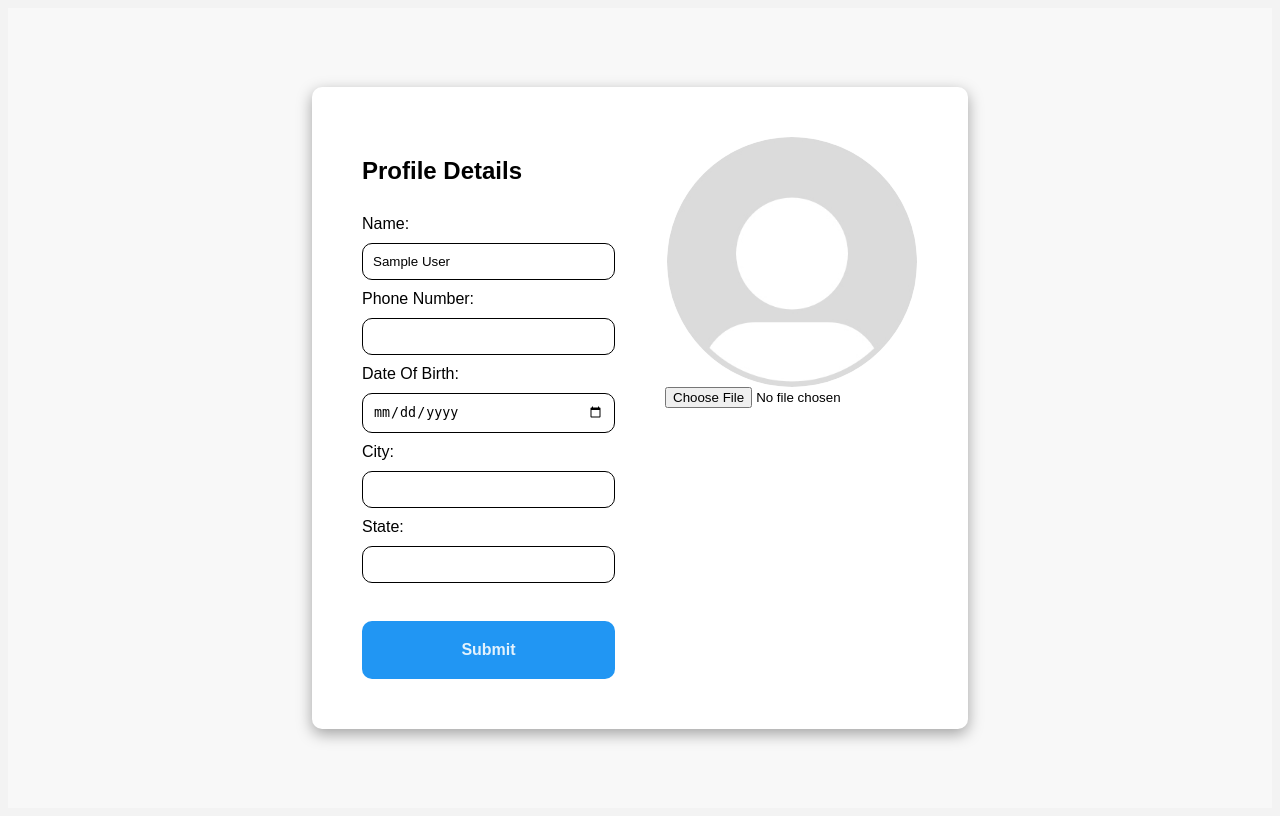
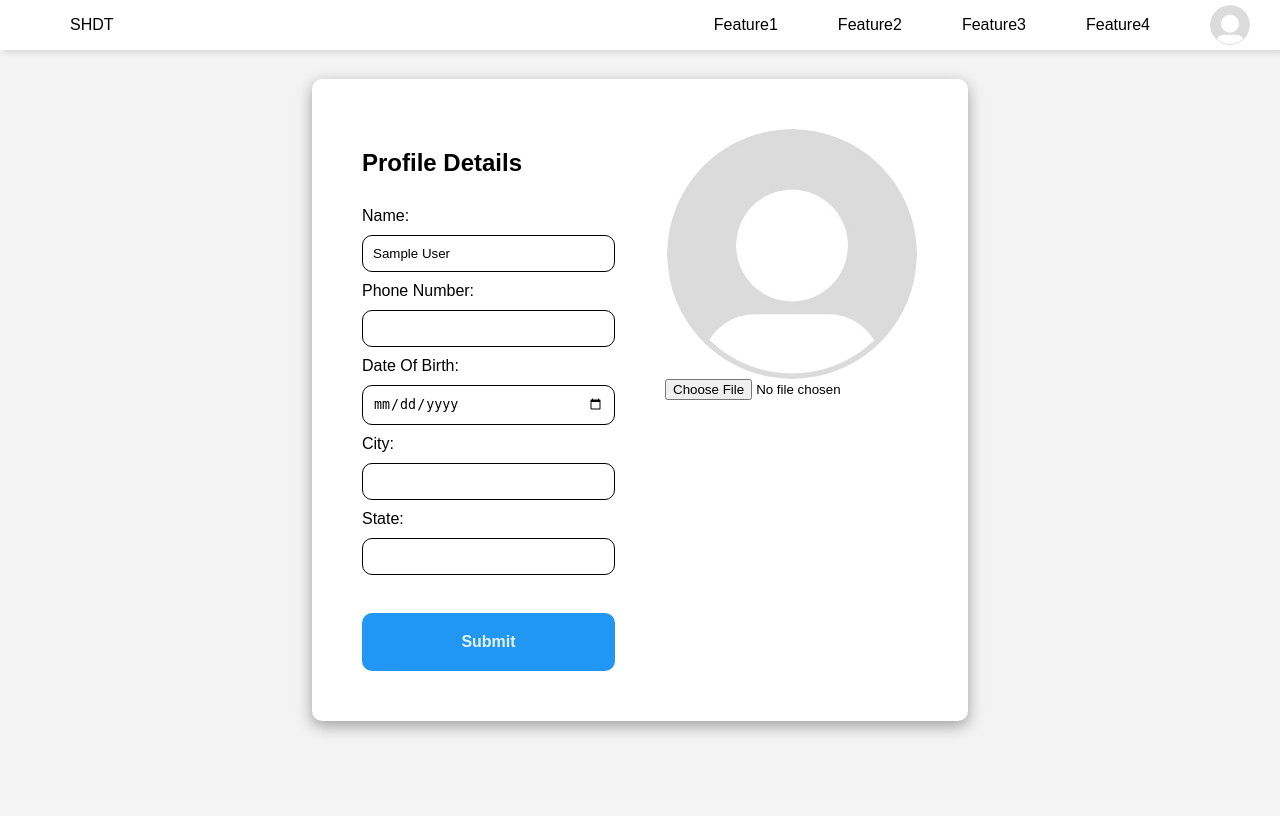
Before and after one commit to adityadorge/Secure-Healthcare-Data-Transfer, a Django app: page /profile_settings/ in a window 1280 px wide. After the commit the page ends 735 px from the top, so only its background shows below. Run offline with Django 5.2, Linux system fonts and the light colour scheme; the visitor is signed in with stand-in values (Sample User, id 1).

Commit message:
add nav bar + fix css issues

```diff
--- a/SHDTsys/user_auth/static/css/main.css
+++ b/SHDTsys/user_auth/static/css/main.css
@@ -5,6 +5,136 @@
     font-family: sans-serif;
     font-size: 16px;
     background-color: #f3f3f3;
+}
+
+body {
+    height: 100vh;
+    margin: 0;
+    padding: 0;
+}
+
+/* main{
+    margin-top: 3rem;
+} */
+
+/* NAVBAR */
+nav {
+    background-color: #fff;
+    box-shadow: 3px 3px 5px rgba(0, 0, 0, 0.1);
+    position: fixed;
+    top: 0;
+    width: 100%;
+
+}
+
+nav ul {
+    margin: 0;
+    list-style: none;
+    display: flex;
+    justify-content: flex-end;
+    align-items: center;
+}
+
+nav ul li {
+    height: 50px;
+}
+
+nav a {
+    height: 100%;
+    padding: 0 30px;
+    text-decoration: none;
+    color: #000;
+    display: flex;
+    align-items: center;
+    font-weight: 500;
+    /* font-size: 1.2rem; */
+}
+
+.nav-profile-pic {
+    width: 40px;
+    height: auto;
+    border-radius: 50%;
+}
+
+nav a:hover {
+    background-color: #f6f6f6;
+}
+
+nav li:first-child {
+    margin-right: auto;
+}
+
+.sidebar {
+    position: fixed;
+    top: 0;
+    right: 0;
+    height: 100vh;
+    width: 250px;
+    z-index: 999;
+    background-color: rgba(255, 255, 255, 0.2);
+    box-shadow: -10px 0 10px rgba(0, 0, 0, 0.1);
+    backdrop-filter: blur(10px);
+    /* transform: translateX(100%); */
+    /* transition: transform 0.3s ease-in-out; */
+    display: none;
+    flex-direction: column;
+    align-items: flex-start;
+    justify-content: flex-start;
+}
+
+.sidebar li,
+.sidebar a {
+    width: 100%;
+}
+
+.menu-button {
+    display: none;
+}
+
+
+.dropdown li{
+    display: block;
+}
+
+.dropdown li a{
+   padding: 0;
+   display: block;
+}
+
+
+.dropdown {
+    width: 100px;
+    padding: 0;
+    list-style: none;
+    background-color: #fff;
+    /* width: 100%; */
+    position: absolute;
+    z-index: 999;
+    display: none;
+}
+
+.dropdown li{
+    padding: 5px;
+}
+
+nav ul li:hover ul.dropdown {
+    display: block;
+}
+
+@media (max-width: 800px) {
+    .hideOnMobile {
+        display: none;
+    }
+
+    .menu-button {
+        display: block;
+    }
+}
+
+@media (max-width: 400px) {
+    .sidebar {
+        width: 100%;
+    }
 }
 
 
@@ -44,7 +174,7 @@
 .showcase-container>img {
 
     /* min-width: 50svw; */
-    height:auto;
+    height: auto;
     width: 600px;
 }
 
@@ -108,7 +238,7 @@
     border-radius: 10px;
 }
 
-@media screen and (max-width: 500px) {
+@media (max-width: 800px) {
     .column {
         flex-wrap: wrap;
     }
@@ -149,7 +279,7 @@
 
 }
 
-.google-auth-form{
+.google-auth-form {
     display: flex;
     flex-direction: column;
     align-items: center;
@@ -157,13 +287,7 @@
 
 /* SNACKBAR CODE */
 
-body {
-    background-color: #f8f8f8;
-    display: flex;
-    justify-content: center;
-    align-items: center;
-    height: 100vh;
-}
+
 
 .snackbar {
     background: #ffffff;
@@ -251,7 +375,7 @@ body {
 }
 
 /* PROFILE SETTINGS PAGE */
-.profile-container{
+.profile-container {
     display: grid;
     gap: 50px;
     grid-template-columns: repeat(2, 1fr);
@@ -261,31 +385,31 @@ body {
     box-shadow: rgba(0, 0, 0, 0.35) 0px 5px 15px;
 }
 
-.profile-div{
+.profile-div {
     display: flex;
     flex-direction: column;
     align-items: center;
 }
 
-.profile-pic{
+.profile-pic {
     width: 250px;
     height: 250px;
     border-radius: 50%;
 }
 
-.form-page{
+.form-page {
     display: flex;
     flex-direction: column;
     row-gap: 10px;
 }
 
-.form-page>input{
+.form-page>input {
     padding: 10px;
     border: 1px solid black;
     border-radius: 10px;
 }
 
-.form-page>button{
+.form-page>button {
     background-color: #2196f3;
     padding: 20px;
     border-radius: 10px;
--- a/SHDTsys/user_auth/templates/base.html
+++ b/SHDTsys/user_auth/templates/base.html
@@ -2,19 +2,66 @@
 
 <!DOCTYPE html>
 <html lang="en">
+
 <head>
     <meta charset="UTF-8">
     <meta name="viewport" content="width=device-width, initial-scale=1.0">
     <title>User Auth</title>
     <link rel="stylesheet" href="{% static '/css/main.css' %}">
 </head>
+
 <body>
-
+    <nav>
+        <ul class="sidebar">
+            <li onclick="hideSidebar()"><a href="#">X</a></li>
+            <li><a href="#">Feature1</a></li>
+            <li><a href="#">Feature2</a></li>
+            <li><a href="#">Feature3</a></li>
+            <li><a href="#">Feature4</a></li>
+            {% if user.is_authenticated %}
+            <li><a href="{% url 'user_detail' %}">Profile</a></li>
+            <li><a href="{%url 'logout'%}">Logout</a></li>
+            {% else %}
+            <li><a href="/login/">Login / Register</a></li>
+            {% endif%}
+        </ul>
+        <ul>
+            <li><a href="{% url 'home' %}">SHDT</a></li>
+            <li class="hideOnMobile"><a href="">Feature1</a></li>
+            <li class="hideOnMobile"><a href="#">Feature2</a></li>
+            <li class="hideOnMobile"><a href="#">Feature3</a></li>
+            <li class="hideOnMobile"><a href="#">Feature4</a></li>
+            {% if user.is_authenticated %}
+            <li class="hideOnMobile"><a href="#">
+                {% if user.userdetail.profile_picture %}
+                <img class="nav-profile-pic" src="{{user.userdetail.profile_picture.url}}" alt="Profile"/>
+                {%else%}
+                <img class="nav-profile-pic" src="{% static 'images/default_profile_picture.jpg' %}" alt="Profile">
+                {%endif%}
+            </a>
+            <ul class="dropdown">
+                <li><a href="{% url 'user_detail' %}">Profile</a></li>
+                <li><a href="{%url 'logout'%}">Logout</a></li>
+            </ul>
+        </li>
+            {% else %}
+            <li><a class="hideOnMobile" href="/login/">Login / Register</a></li>
+            {% endif%}
+            <li class="menu-button" onclick="showSidebar()">
+                <a href="#">Menu</a>
+            </li>
+        </ul>
+    </nav>
+    <div class="main-container">
     {%if messages%}
     {% for message in messages %}
     <div class="snackbar">
         <div class="content">
-            <svg class="check" xmlns="http://www.w3.org/2000/svg" viewBox="0 0 24 24" fill="currentColor"><path d="M3 3H21C21.5523 3 22 3.44772 22 4V20C22 20.5523 21.5523 21 21 21H3C2.44772 21 2 20.5523 2 20V4C2 3.44772 2.44772 3 3 3ZM12.0606 11.6829L5.64722 6.2377L4.35278 7.7623L12.0731 14.3171L19.6544 7.75616L18.3456 6.24384L12.0606 11.6829Z"></path></svg>
+            <svg class="check" xmlns="http://www.w3.org/2000/svg" viewBox="0 0 24 24" fill="currentColor">
+                <path
+                    d="M3 3H21C21.5523 3 22 3.44772 22 4V20C22 20.5523 21.5523 21 21 21H3C2.44772 21 2 20.5523 2 20V4C2 3.44772 2.44772 3 3 3ZM12.0606 11.6829L5.64722 6.2377L4.35278 7.7623L12.0731 14.3171L19.6544 7.75616L18.3456 6.24384L12.0606 11.6829Z">
+                </path>
+            </svg>
             <div class="message">
                 {% comment %} <span class="title">Message!</span> {% endcomment %}
                 <span class="text">{{message}}</span>
@@ -30,14 +77,16 @@
     </div>
     {% endfor %}
     {%endif%}
+    <main>
+        {% block content %}
 
-    {% block content %}
-
-    {% endblock%}
+        {% endblock%}
+    </main>
+</div>
     <script>
         const btnShow = document.querySelector(".btn-show");
         const snackbar = document.querySelector(".snackbar");
-        const btnClose= document.querySelector(".close");
+        const btnClose = document.querySelector(".close");
         const progress = document.querySelector(".progress");
         const textElement = document.querySelector(".text");
 
@@ -54,6 +103,17 @@
             progress.classList.remove("active");
         });
 
+        function showSidebar() {
+            const sidebar = document.querySelector(".sidebar");
+            sidebar.style.display = "flex";
+        }
+
+        function hideSidebar() {
+            const sidebar = document.querySelector(".sidebar");
+            sidebar.style.display = "none";
+        }
+
     </script>
 </body>
+
 </html>
--- a/SHDTsys/user_auth/templates/home.html
+++ b/SHDTsys/user_auth/templates/home.html
@@ -1,5 +1,5 @@
 {% extends 'base.html' %}
 {% block content%}
-<h1>Home</h1>
-<a href="{%url 'logout'%}">Logout</a>
+    <h1>Home</h1>
+
 {% endblock%}
--- a/SHDTsys/user_auth/templates/user_auth/login.html
+++ b/SHDTsys/user_auth/templates/user_auth/login.html
@@ -2,7 +2,6 @@
 {% block content %}
 {% load socialaccount %}
 {% load static %}
-    <div class="main-container">
         <div class="box-container">
             <div class="showcase-container">
                 <img src="{% static 'images/blood-research.png' %}" alt="showcase-1">
@@ -25,5 +24,4 @@
                 <a href="/register">New User? Click Here</a>
             </div>
         </div>
-    </div>
     {% endblock %}
--- a/SHDTsys/user_auth/templates/user_auth/register.html
+++ b/SHDTsys/user_auth/templates/user_auth/register.html
@@ -2,7 +2,6 @@
 {% block content %}
 {% load socialaccount %}
 {% load static %}
-<div class="main-container">
     <div class="box-container">
         <div class="showcase-container">
             <img src="{% static 'images/blood-research.png' %}" alt="showcase-1">
@@ -30,5 +29,4 @@
             <a href="/login">Old User? Click Here</a>
         </div>
     </div>
-</div>
 {% endblock %}
--- a/SHDTsys/user_auth/templates/user_details/user_details_form.html
+++ b/SHDTsys/user_auth/templates/user_details/user_details_form.html
@@ -1,7 +1,6 @@
 {% extends '../base.html' %}
 {% block content %}
 {% load static %}
-<div class="main-container">
     {% if form.errors %}
     <ul class="error_list">
         {% for error in form.errors %}
@@ -42,5 +41,4 @@
         </form>
     </div>
 </div>
-</div>
 {% endblock %}
```
